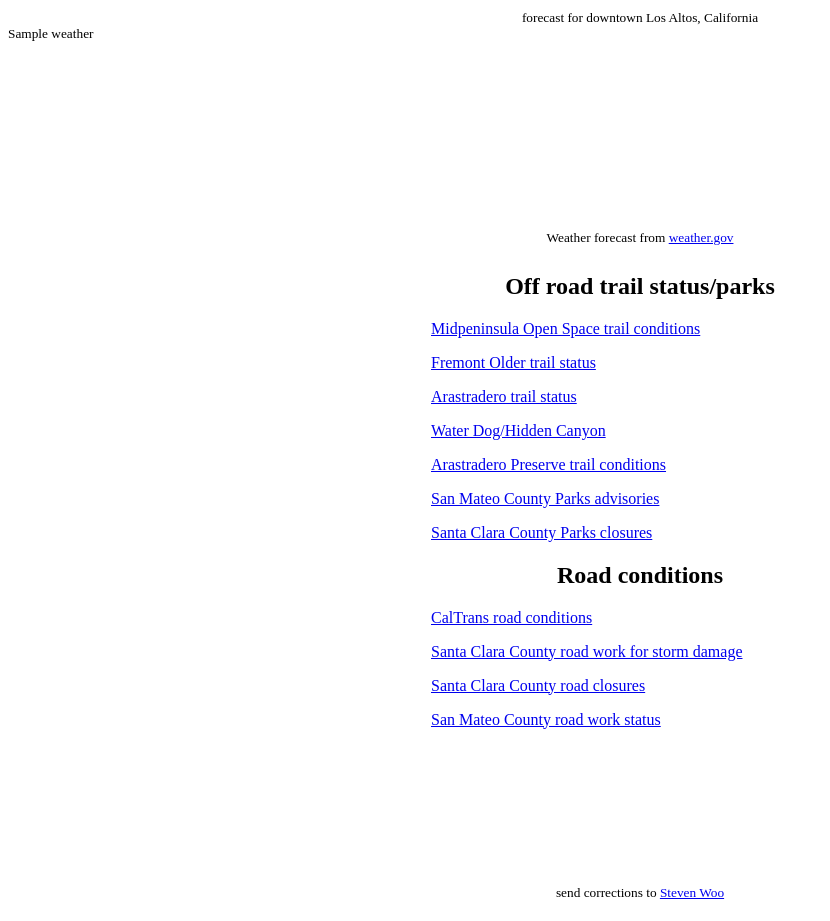
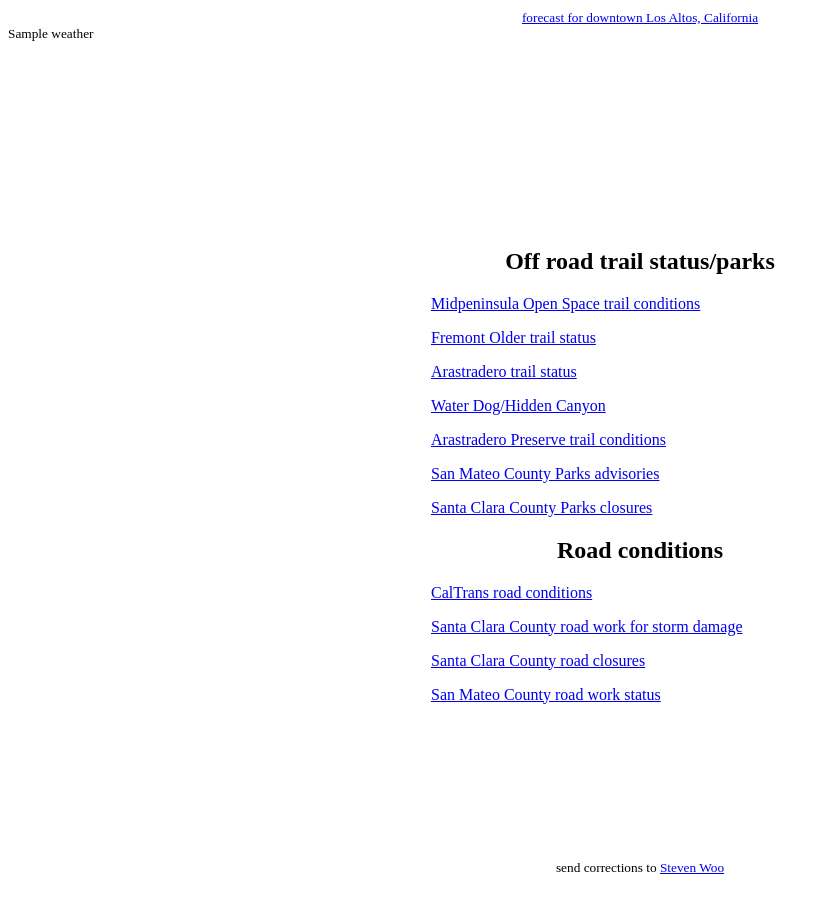
Before and after one commit to StevenWoo/flaskplaytime, a Flask app: template templates/bayareacycling.html in a window 1280 px wide. Shown: the whole page, without its empty margins (0-830 px from the left). After the commit the page ends 874 px from the top, so only its background shows below. Run offline with Flask 2, Linux system fonts and the light colour scheme; the template is opened without the code that fills it: most values are stand-ins (such as "Sample title", 1, 10 or a date in 2020).

Commit message:
tweak placement of thigns

```diff
--- a/flaskproject.py
+++ b/flaskproject.py
@@ -53,17 +53,13 @@
     # todo parameterize latitude longitude
     # retrieve latitude longitude from browser
     text = get_web_forecast_v2(url)
-    return render_template('bayareacycling.html', weather = text)
+    return render_template('bayareacycling.html', weather = text, forecast_url = 'https://' + url)
 
 @app.route('/testscrape')
 def test_scrape():
     text = test_file()
-    return render_template('test_scrape.html', weather = text)
+    return render_template('test_scrape.html', weather = text, forecast_url = url)
 
-@app.route('/testcache')
-def test_cache():
-    text = get_web_forecast_v2(url)
-    return render_template('test_scrape.html', weather = text)
 
 @app.route('/api/v1/test1')
 def api_v1_test1():
--- a/templates/bayareacycling.html
+++ b/templates/bayareacycling.html
@@ -6,11 +6,10 @@
       display: grid;
       grid-gap: 5px;
       grid-template-columns: repeat(12, 1fr);
-      grid-template-rows: 30px 180px 20px 500px 120px 30px;
+      grid-template-rows: 30px 180px 500px 120px 30px;
         grid-template-areas:
         ". . . .   h  h  h  h  . . . ."
         ". . . d1 d2 d3 d4 d5 d6 . . ."
-        ". . . .  sd sd sd sd  . . . ."
         ". . . .  c  c  c  c   . . . ."
         "a a a a  a  a  a  a   a a a a"
         ". . . .  .  f  f  .   . . . .";
@@ -36,9 +35,6 @@
     }
     .day6 {
       grid-area: d6;
-    }
-    .subday {
-      grid-area: sd;
     }
     .content {
       grid-area: c;
@@ -67,21 +63,20 @@
   <div class="container">
     <div class="header">
       <center>
-    <small>forecast for downtown Los Altos, California</small>  </center>
+        {% if forecast_url %}
+        <a href="{{forecast_url}}">
+        {% endif %}
+        <small>forecast for downtown Los Altos, California</small>  </center>
+      {% if forecast_url %}
+      </a>
+        {% endif %}
      </div>
 {% if weather %}
 <p><small>{{ weather }}</small></p>
-<div class='subday'>
-  <center>
-  <small>
-    Weather forecast from <a href="https://www.weather.gov">weather.gov</a>
-  </small>
-  </center>
-  </div>
 
 {% else %}
   <p>error getting weather</p>
-  {% endif %}
+{% endif %}
 
 
 <div class='content'>
@@ -110,6 +105,7 @@
   </center>
 </div>
 <div class = 'ad'>
+  <center>
 <script async src="//pagead2.googlesyndication.com/pagead/js/adsbygoogle.js"></script>
 <!-- my first ad -->
 <ins class="adsbygoogle"
@@ -119,6 +115,8 @@
 <script>
 (adsbygoogle = window.adsbygoogle || []).push({});
 </script>
+</center>
 </div>
+
 </div>
 </body>
--- a/templates/index.html
+++ b/templates/index.html
@@ -18,8 +18,10 @@
     <a data-flickr-embed="true"  href="https://www.flickr.com/photos/swoo/22394278110/in/dateposted-public/" title="Bella Vista on a clear day"><img src="https://farm1.staticflickr.com/749/22394278110_da37388f82_b.jpg" width="1024" height="220" alt="Bella Vista on a clear day"></a><script async src="//embedr.flickr.com/assets/client-code.js" charset="utf-8"></script>
     </p>
   <p>
+    <center>
     <a href="/bayareacycling">
-          Useful links for cycling in and near the San Francisco Bay Area</a>
+      Useful links for cycling in and near the San Francisco Bay Area</a>
+    </center>
     <script async src="//embedr.flickr.com/assets/client-code.js" charset="utf-8"></script>
 
   </p>
```
Also changed, not shown: 1 other file.
